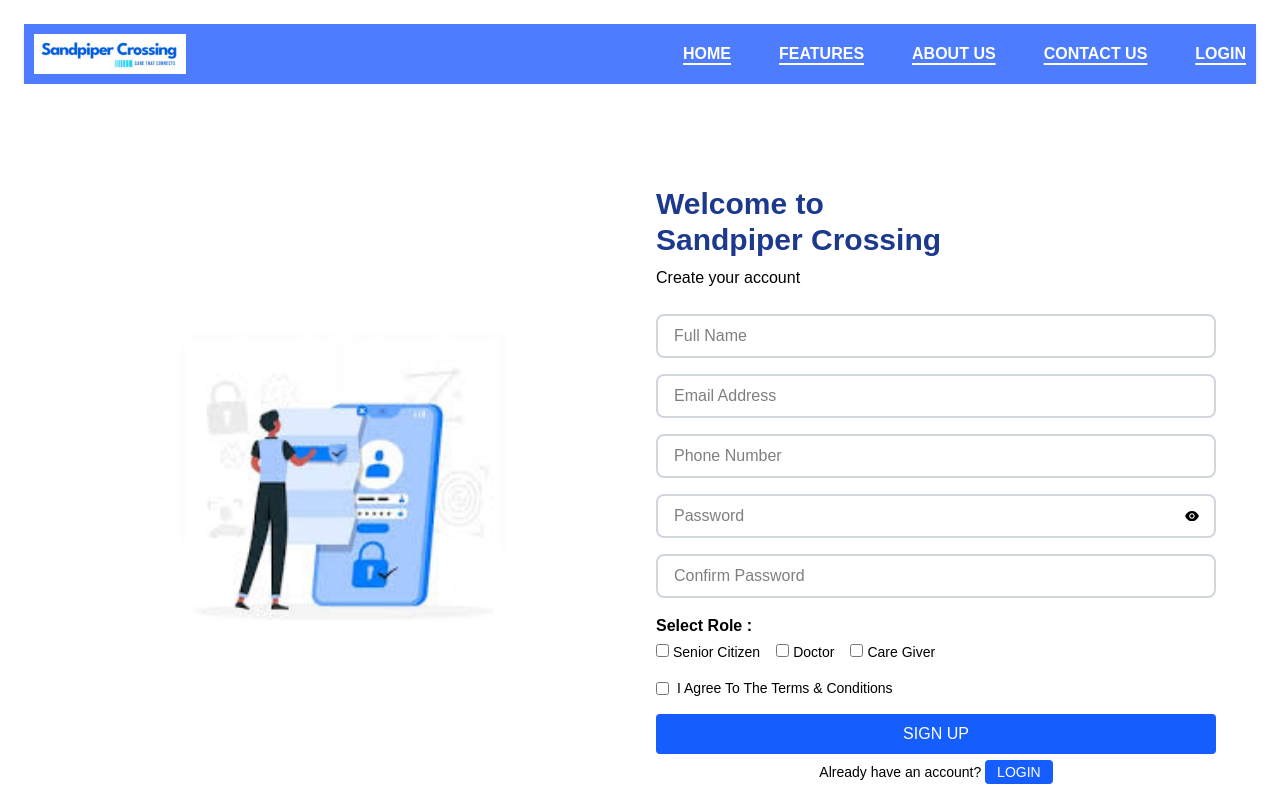
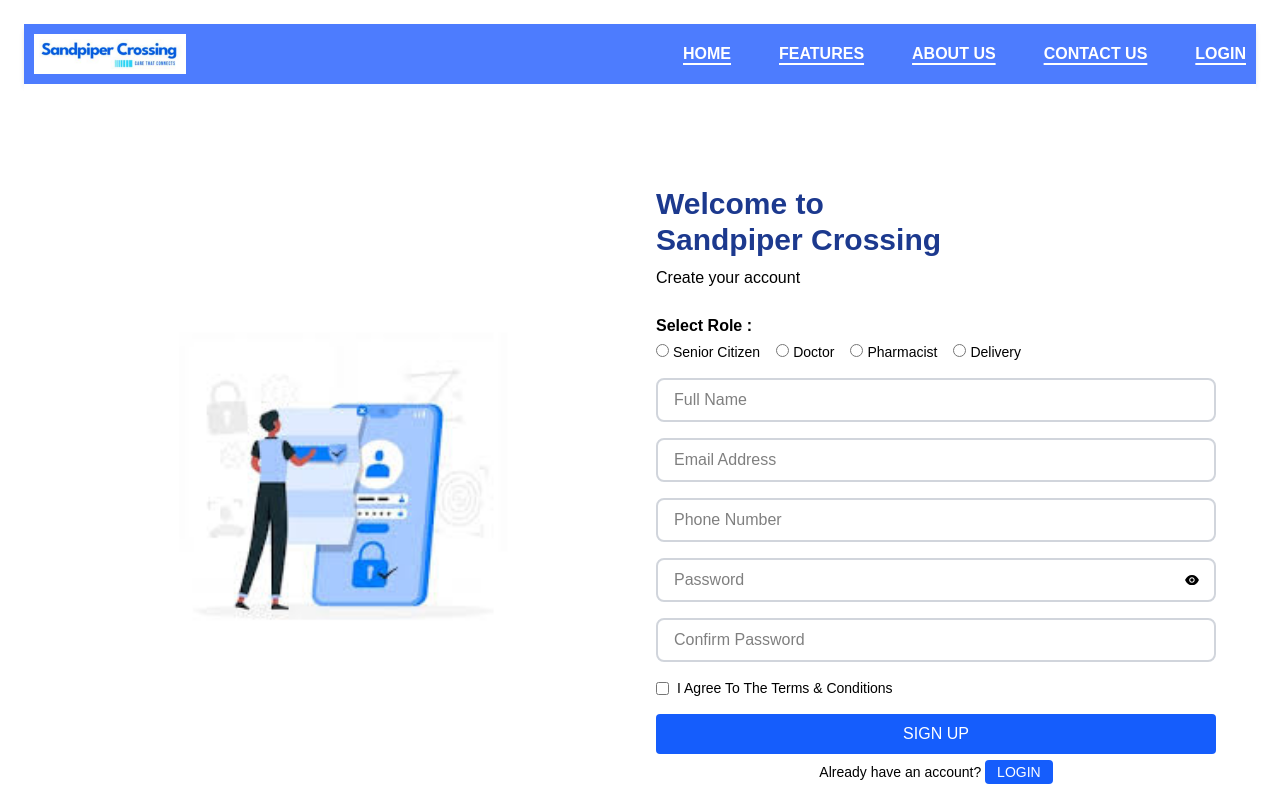
Before and after one commit to SurajGuptaDA/soft-eng-project, a Next.js app in the folder project/: page /sign-up in a window 1280 px wide. Shown: the top 800 px of the page. Built offline with nearby package versions, Linux system fonts and the light colour scheme.

Commit message:
sign-up page done

```diff
--- a/project/src/app/log-in/page.tsx
+++ b/project/src/app/log-in/page.tsx
@@ -1,3 +1,5 @@
+"use client";
+import {useState} from 'react';
 import logo from '../../../public/Screenshot 2025-06-27 194546.png';
 function Navbar() {
   return (
@@ -35,6 +37,28 @@
 
 
 export default function LoginPage() {
+  const [formData, setFormData] = useState({
+    username: '',
+    password: ''
+  })
+
+  async function submitForm(e: React.FormEvent<HTMLFormElement>) {
+    e.preventDefault();
+    if (!isAgree) {
+      alert('Please agree to the Terms & Conditions');
+      return;
+    }
+
+    // Handle form submission logic here
+    console.log('Form submitted:', formData);
+    const res = await axios.post('http://localhost:5000/login', formData);
+    console.log(res)
+    if (res.status === 201) {
+      alert('Signup successful!');
+      // Redirect to login page or home page
+      router.push('/log-in');
+    }
+  }
   return (
     <>
     <Navbar />
@@ -65,6 +89,7 @@
                 type="email"
                 placeholder="Email Address"
                 className="w-full outline-none bg-transparent"
+                onChange={(e) => setFormData({...formData, username: e.target.value})}
               />
             </div>
 
@@ -75,6 +100,7 @@
                 type="password"
                 placeholder="Password"
                 className="w-full outline-none bg-transparent"
+                onChange={(e) => setFormData({...formData, password: e.target.value})}
               />
             </div>
 
--- a/project/src/app/sign-up/page.tsx
+++ b/project/src/app/sign-up/page.tsx
@@ -46,7 +46,14 @@
     phone: '',
     password: '',
     confirmPassword: '',
-    role: ''
+    role: '',
+    address: '',
+    dob: '',
+    specialization: '',
+    licenceNo: '',
+    pincode: '',
+    pharmacyName: '',
+    region: ''
   });
   const [showPassword, setShowPassword] = useState(false);
   const [isAgree, setIsAgree] = useState(false);
@@ -60,8 +67,9 @@
 
     // Handle form submission logic here
     console.log('Form submitted:', formData);
-    const res = await axios.post('http://localhost:5000/create-user', formData);
-    if (res.status === 200) {
+    const res = await axios.post('http://localhost:5000/register', formData);
+    console.log(res)
+    if (res.status === 201) {
       alert('Signup successful!');
       // Redirect to login page or home page
       router.push('/log-in');
@@ -85,6 +93,19 @@
           <p className="mb-6 font-medium text-black">Create your account</p>
 
           <form className="space-y-4 text-black" onSubmit={handleSubmit}>
+
+            {/* Role Selection */}
+            <div>
+              <p className="mb-1 font-semibold">Select Role :</p>
+              <div className="flex gap-4 text-sm">
+
+                <label><input type="radio" name='role' className="mr-1" value={'senior'} onChange={(e) => setFormData({ ...formData, role: e.target.value })}/>Senior Citizen</label>
+                <label><input type="radio" name='role' className="mr-1" value={'doctor'} onChange={(e) => setFormData({ ...formData, role: e.target.value })} />Doctor</label>
+                <label><input type="radio" name='role' className="mr-1" value={'pharmacist'} onChange={(e) => setFormData({ ...formData, role: e.target.value })} />Pharmacist</label>
+                <label><input type="radio" name='role' className="mr-1" value={'delivery'} onChange={(e) => setFormData({ ...formData, role: e.target.value })} />Delivery</label>
+              </div>
+            </div>
+
             <input
               type="text"
               placeholder="Full Name"
@@ -92,6 +113,34 @@
               onChange={(e) => setFormData({ ...formData, name: e.target.value })}
               className="w-full border-2 border-gray-300 rounded-lg px-4 py-2 focus:outline-blue-500"
             />
+            { formData.role === 'senior' && (<input
+                                      type="text"
+                                      placeholder="DOB (YYYY-MM-DD)"
+                                      required
+                                      onChange={(e) => setFormData({ ...formData, dob: e.target.value })}
+                                      className="w-full border-2 border-gray-300 rounded-lg px-4 py-2 focus:outline-blue-500"
+                                    />)}
+            { (formData.role === 'senior' || formData.role === 'pharmacist') && (<input
+                                      type="text"
+                                      placeholder="Address"
+                                      required
+                                      onChange={(e) => setFormData({ ...formData, address: e.target.value })}
+                                      className="w-full border-2 border-gray-300 rounded-lg px-4 py-2 focus:outline-blue-500"
+                                    />)}
+            { formData.role === 'pharmacist' && (<input
+                                      type="text"
+                                      placeholder="Pincode"
+                                      required
+                                      onChange={(e) => setFormData({ ...formData, pincode: e.target.value })}
+                                      className="w-full border-2 border-gray-300 rounded-lg px-4 py-2 focus:outline-blue-500"
+                                    />)}
+            { formData.role === 'pharmacist' && (<input
+                                      type="text"
+                                      placeholder="Pharmacy Name"
+                                      required
+                                      onChange={(e) => setFormData({ ...formData, pharmacyName: e.target.value })}
+                                      className="w-full border-2 border-gray-300 rounded-lg px-4 py-2 focus:outline-blue-500"
+                                    />)}
             <input
               type="email"
               placeholder="Email Address"
@@ -106,6 +155,30 @@
               onChange={(e) => setFormData({ ...formData, phone: e.target.value })}
               className="w-full border-2 border-gray-300 rounded-lg px-4 py-2 focus:outline-blue-500"
             />
+            { formData.role === 'doctor' && (
+              <input
+              type="text"
+              placeholder="Specialization"
+              required
+              onChange={(e) => setFormData({ ...formData, specialization: e.target.value })}
+              className="w-full border-2 border-gray-300 rounded-lg px-4 py-2 focus:outline-blue-500"
+            />)}
+            { formData.role === 'doctor' && (
+              <input
+              type="text"
+              placeholder="Licence No."
+              required
+              onChange={(e) => setFormData({ ...formData, licenceNo: e.target.value })}
+              className="w-full border-2 border-gray-300 rounded-lg px-4 py-2 focus:outline-blue-500"
+            />)}
+            { formData.role === 'delivery' && (
+              <input
+              type="text"
+              placeholder="Region"
+              required
+              onChange={(e) => setFormData({ ...formData, region: e.target.value })}
+              className="w-full border-2 border-gray-300 rounded-lg px-4 py-2 focus:outline-blue-500"
+            />)}
 
             <div className="relative">
               <input
@@ -136,15 +209,6 @@
               <p className="text-red-500 text-sm">Passwords do not match</p>
             )}
 
-            {/* Role Selection */}
-            <div>
-              <p className="mb-1 font-semibold">Select Role :</p>
-              <div className="flex gap-4 text-sm">
-                <label><input type="checkbox" className="mr-1" value={'senior'} onChange={(e) => setFormData({ ...formData, role: e.target.value })}/>Senior Citizen</label>
-                <label><input type="checkbox" className="mr-1" value={'doctor'} onChange={(e) => setFormData({ ...formData, role: e.target.value })} />Doctor</label>
-                <label><input type="checkbox" className="mr-1" value={'caregiver'} onChange={(e) => setFormData({ ...formData, role: e.target.value })} />Care Giver</label>
-              </div>
-            </div>
 
             {/* T&C */}
             <div className="flex items-center text-sm">
```
